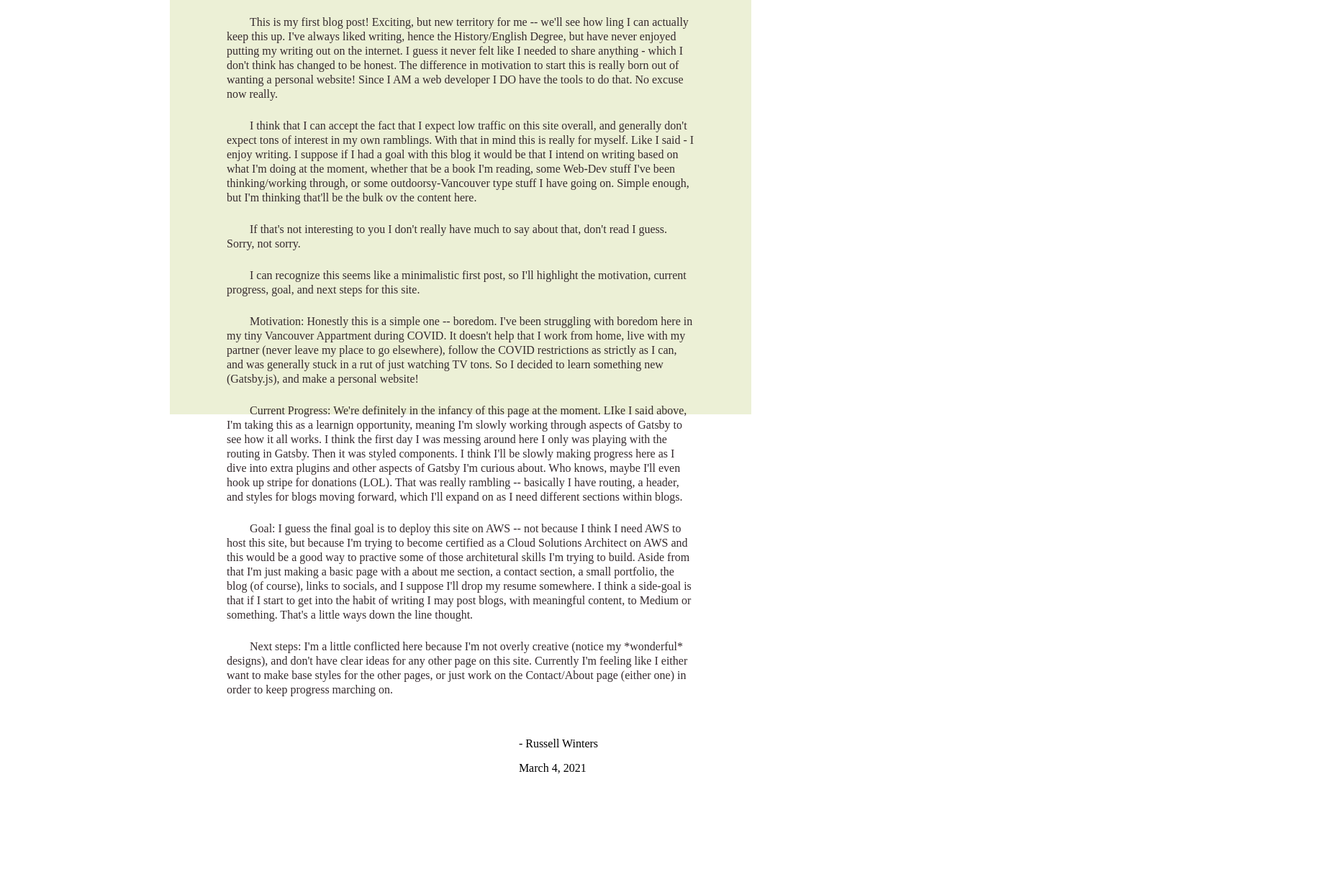
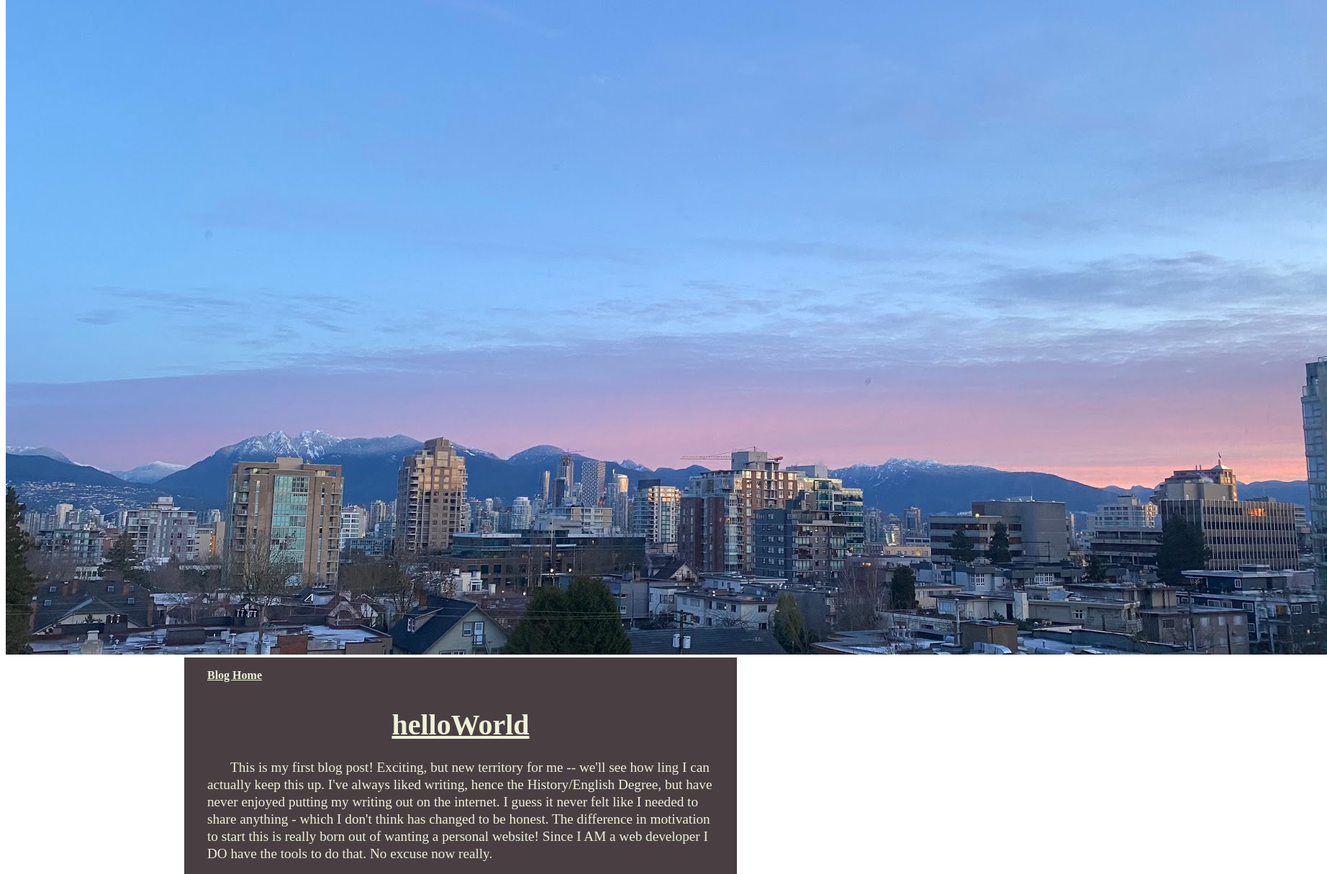
Before and after one commit to russellwinters/portfolio, a Gatsby site: page /BlogPosts/FirstPost in a window 1280 px wide. Shown: the part 152-1367 px from the top of the page at 72% size, 1844 px wide, since content can reach past the window. Before the commit the page ends 1261 px from the top, so only its background shows below. Built offline with nearby package versions, Linux system fonts and the light colour scheme; Gatsby itself is replaced by a stand-in of ours.

Commit message:
Implemented styles for blogs

```diff
--- a/src/Components/About/AboutTextGlobalStyles.js
+++ b/src/Components/About/AboutTextGlobalStyles.js
@@ -42,6 +42,14 @@ const MainTextStyle = createGlobalStyle`
       font-weight: 900;
     }
 
+    a.blog__homeButton {
+      margin-top: 16px;
+      color: #ecf0d6;
+      font-weight: 700;
+      text-decoration: underline;
+  }
+
+
 `;
 
 const MainTextGlobalStyles = ({ children }) => {
--- a/src/Components/Blog/BackToBlog.js
+++ b/src/Components/Blog/BackToBlog.js
@@ -1,5 +1,5 @@
-import React from "react";
-import { Link } from "gatsby";
+import React from 'react';
+import { Link } from 'gatsby';
 
 const BackToBlog = () => {
   return (
--- a/src/Components/Blog/BlogSignOff.js
+++ b/src/Components/Blog/BlogSignOff.js
@@ -1,11 +1,18 @@
-import React from "react";
+import React from 'react';
+import styled from 'styled-components';
+
+const SIGNOFF = styled.div`
+  width: 40%;
+  margin-left: 55%;
+  margin-top: 24px;
+`;
 
 const BlogSignOff = ({ timestamp }) => {
   return (
-    <div className="blog__signoff">
+    <SIGNOFF>
       <p> - Russell Winters</p>
       <p>{timestamp}</p>
-    </div>
+    </SIGNOFF>
   );
 };
 
--- a/src/pages/BlogPosts/FirstPost.js
+++ b/src/pages/BlogPosts/FirstPost.js
@@ -1,17 +1,20 @@
 import React from 'react';
+import MainTextGlobalStyles from '../../Components/About/AboutTextGlobalStyles';
 import BackToBlog from '../../Components/Blog/BackToBlog';
-import BlogGlobalStyles from '../../Components/Blog/BlogGlobalStyles';
 import BlogSignOff from '../../Components/Blog/BlogSignOff';
+import BackgroundImage from '../../Assets/homepage.jpeg';
 
 const FirstPost = () => {
   return (
     <React.Fragment>
-      <BlogGlobalStyles />
-      <main className="blog__main">
-        <section className="blog__section hide-scrollbar__blog">
+      <MainTextGlobalStyles />
+      <main className="main__content">
+        <img className="background__image" src={BackgroundImage} alt="background__image" />
+
+        <section className="text__block hide-scrollbar__blog">
           <BackToBlog />
-          <h2 className="blog__heading">helloWorld</h2>
-          <p className="blog__text">
+          <h1 className="text__heading">helloWorld</h1>
+          <p className="inner__text">
             This is my first blog post! Exciting, but new territory for me -- we'll see how ling I can actually keep
             this up. I've always liked writing, hence the History/English Degree, but have never enjoyed putting my
             writing out on the internet. I guess it never felt like I needed to share anything - which I don't think has
@@ -19,7 +22,7 @@ const FirstPost = () => {
             website! Since I AM a web developer I DO have the tools to do that. No excuse now really.
           </p>
 
-          <p className="blog__text">
+          <p className="inner__text">
             I think that I can accept the fact that I expect low traffic on this site overall, and generally don't
             expect tons of interest in my own ramblings. With that in mind this is really for myself. Like I said - I
             enjoy writing. I suppose if I had a goal with this blog it would be that I intend on writing based on what
@@ -27,21 +30,21 @@ const FirstPost = () => {
             through, or some outdoorsy-Vancouver type stuff I have going on. Simple enough, but I'm thinking that'll be
             the bulk ov the content here.
           </p>
-          <p className="blog__text">
+          <p className="inner__text">
             If that's not interesting to you I don't really have much to say about that, don't read I guess. Sorry, not
             sorry.
           </p>
-          <p className="blog__text">
+          <p className="inner__text">
             I can recognize this seems like a minimalistic first post, so I'll highlight the motivation, current
             progress, goal, and next steps for this site.
           </p>
-          <p className="blog__text">
+          <p className="inner__text">
             Motivation: Honestly this is a simple one -- boredom. I've been struggling with boredom here in my tiny
             Vancouver Appartment during COVID. It doesn't help that I work from home, live with my partner (never leave
             my place to go elsewhere), follow the COVID restrictions as strictly as I can, and was generally stuck in a
             rut of just watching TV tons. So I decided to learn something new (Gatsby.js), and make a personal website!
           </p>
-          <p className="blog__text">
+          <p className="inner__text">
             Current Progress: We're definitely in the infancy of this page at the moment. LIke I said above, I'm taking
             this as a learnign opportunity, meaning I'm slowly working through aspects of Gatsby to see how it all
             works. I think the first day I was messing around here I only was playing with the routing in Gatsby. Then
@@ -50,7 +53,7 @@ const FirstPost = () => {
             really rambling -- basically I have routing, a header, and styles for blogs moving forward, which I'll
             expand on as I need different sections within blogs.
           </p>
-          <p className="blog__text">
+          <p className="inner__text">
             Goal: I guess the final goal is to deploy this site on AWS -- not because I think I need AWS to host this
             site, but because I'm trying to become certified as a Cloud Solutions Architect on AWS and this would be a
             good way to practive some of those architetural skills I'm trying to build. Aside from that I'm just making
@@ -59,7 +62,7 @@ const FirstPost = () => {
             habit of writing I may post blogs, with meaningful content, to Medium or something. That's a little ways
             down the line thought.
           </p>
-          <p className="blog__text">
+          <p className="inner__text">
             Next steps: I'm a little conflicted here because I'm not overly creative (notice my *wonderful* designs),
             and don't have clear ideas for any other page on this site. Currently I'm feeling like I either want to make
             base styles for the other pages, or just work on the Contact/About page (either one) in order to keep
```
Also changed, not shown: src/pages/BlogPosts/SummerExcitement.js (+16 -10 lines).
